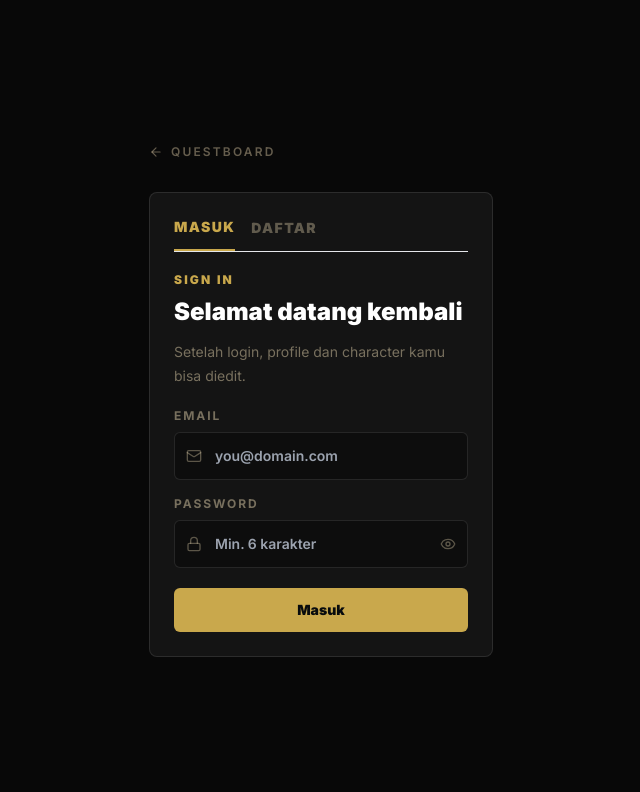
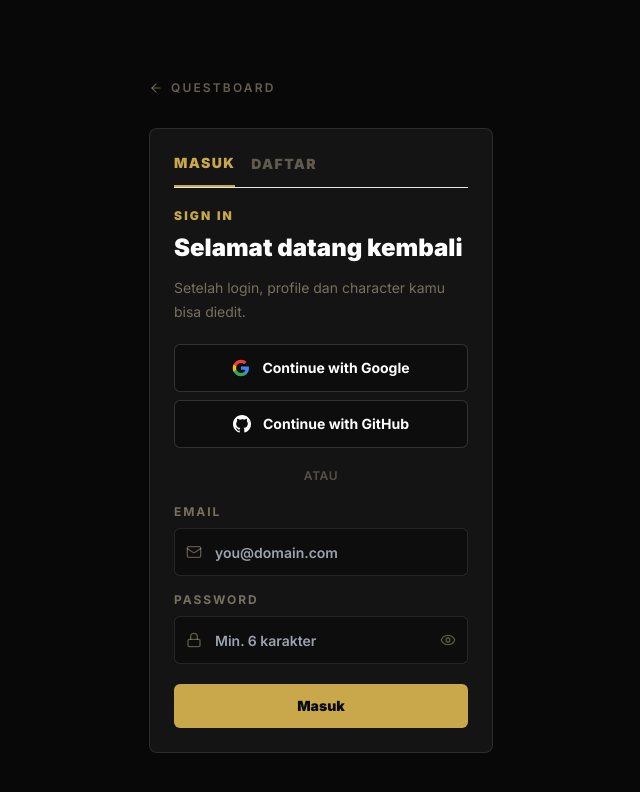
Before and after one commit to little-arwil/questboard, a Next.js app: page /auth in a window 1280 px wide. Shown: the top 792 px of the page, without its empty margins (319-959 px from the left). Built offline with nearby package versions, Linux system fonts and the light colour scheme; no server answers.

Commit message:
Add Google and GitHub OAuth sign-in options

```diff
--- a/src/app/auth/page.tsx
+++ b/src/app/auth/page.tsx
@@ -5,6 +5,30 @@ import { useRouter } from "next/navigation";
 import { useState } from "react";
 import { ArrowLeft, Eye, EyeOff, Mail, Lock } from "lucide-react";
 import { createSupabaseBrowserClient } from "@/lib/supabase";
+
+const OAUTH_PROVIDERS = [
+  {
+    id: "google" as const,
+    label: "Google",
+    icon: (
+      <svg className="size-[18px]" viewBox="0 0 24 24" fill="none">
+        <path d="M22.56 12.25c0-.78-.07-1.53-.2-2.25H12v4.26h5.92a5.06 5.06 0 01-2.2 3.32v2.77h3.57c2.08-1.92 3.28-4.74 3.28-8.1z" fill="#4285F4"/>
+        <path d="M12 23c2.97 0 5.46-.98 7.28-2.66l-3.57-2.77c-.98.66-2.23 1.06-3.71 1.06-2.86 0-5.29-1.93-6.16-4.53H2.18v2.84C3.99 20.53 7.7 23 12 23z" fill="#34A853"/>
+        <path d="M5.84 14.09c-.22-.66-.35-1.36-.35-2.09s.13-1.43.35-2.09V7.07H2.18C1.43 8.55 1 10.22 1 12s.43 3.45 1.18 4.93l2.85-2.22.81-.62z" fill="#FBBC05"/>
+        <path d="M12 5.38c1.62 0 3.06.56 4.21 1.64l3.15-3.15C17.45 2.09 14.97 1 12 1 7.7 1 3.99 3.47 2.18 7.07l3.66 2.84c.87-2.6 3.3-4.53 6.16-4.53z" fill="#EA4335"/>
+      </svg>
+    ),
+  },
+  {
+    id: "github" as const,
+    label: "GitHub",
+    icon: (
+      <svg className="size-[18px]" viewBox="0 0 24 24" fill="currentColor">
+        <path d="M12 0C5.37 0 0 5.37 0 12c0 5.3 3.44 9.8 8.2 11.39.6.1.82-.26.82-.58 0-.28-.01-1.04-.01-2.04-3.33.72-4.04-1.6-4.04-1.6-.55-1.38-1.34-1.75-1.34-1.75-1.09-.75.08-.74.08-.74 1.2.09 1.83 1.24 1.83 1.24 1.07 1.83 2.8 1.3 3.49.99.1-.78.42-1.3.76-1.6-2.66-.3-5.46-1.33-5.46-5.92 0-1.3.47-2.38 1.24-3.22-.12-.3-.54-1.52.12-3.18 0 0 1.02-.32 3.3 1.23A11.5 11.5 0 0112 5.8c1.04.01 2.08.14 3.06.42 2.28-1.55 3.3-1.23 3.3-1.23.66 1.66.24 2.88.12 3.18a4.62 4.62 0 011.24 3.22c0 4.6-2.8 5.62-5.47 5.92.43.37.82 1.1.82 2.22 0 1.6-.01 2.9-.01 3.3 0 .32.22.7.83.58A12.01 12.01 0 0024 12c0-6.63-5.37-12-12-12z"/>
+      </svg>
+    ),
+  },
+];
 
 export default function AuthPage() {
   const router = useRouter();
@@ -15,6 +39,20 @@ export default function AuthPage() {
   const [showPw, setShowPw] = useState(false);
   const [message, setMessage] = useState("");
   const [loading, setLoading] = useState(false);
+
+  async function handleOAuth(provider: "google" | "github") {
+    const supabase = createSupabaseBrowserClient();
+    if (!supabase) {
+      setMessage("Backend Auth belum aktif.");
+      return;
+    }
+    const redirectUrl = `${window.location.origin}/auth/callback?next=/app/profile/edit`;
+    const { error } = await supabase.auth.signInWithOAuth({
+      provider,
+      options: { redirectTo: redirectUrl },
+    });
+    if (error) setMessage(error.message);
+  }
 
   function isValid(e: string) {
     return /^[^\s@]+@[^\s@]+\.[^\s@]{2,}$/.test(e.trim().toLowerCase());
@@ -128,6 +166,27 @@ export default function AuthPage() {
               : "Buat akun untuk mulai mencari table atau jadi DM."}
           </p>
 
+          {/* OAuth buttons */}
+          <div className="mt-5 flex flex-col gap-2">
+            {OAUTH_PROVIDERS.map((p) => (
+              <button
+                key={p.id}
+                onClick={() => handleOAuth(p.id)}
+                className="flex h-12 w-full items-center justify-center gap-3 rounded-md border border-white/15 bg-[#0d0d0d] text-sm font-bold text-white transition hover:border-white/25 disabled:opacity-60"
+              >
+                {p.icon}
+                Continue with {p.label}
+              </button>
+            ))}
+          </div>
+
+          {/* Divider */}
+          <div className="my-5 flex items-center gap-3">
+            <span className="h-px flex-1 bg-white/8" />
+            <span className="text-xs font-semibold uppercase tracking-wider text-parchment/30">atau</span>
+            <span className="h-px flex-1 bg-white/8" />
+          </div>
+
           {/* Email */}
           <div className="mt-5">
             <label
```
